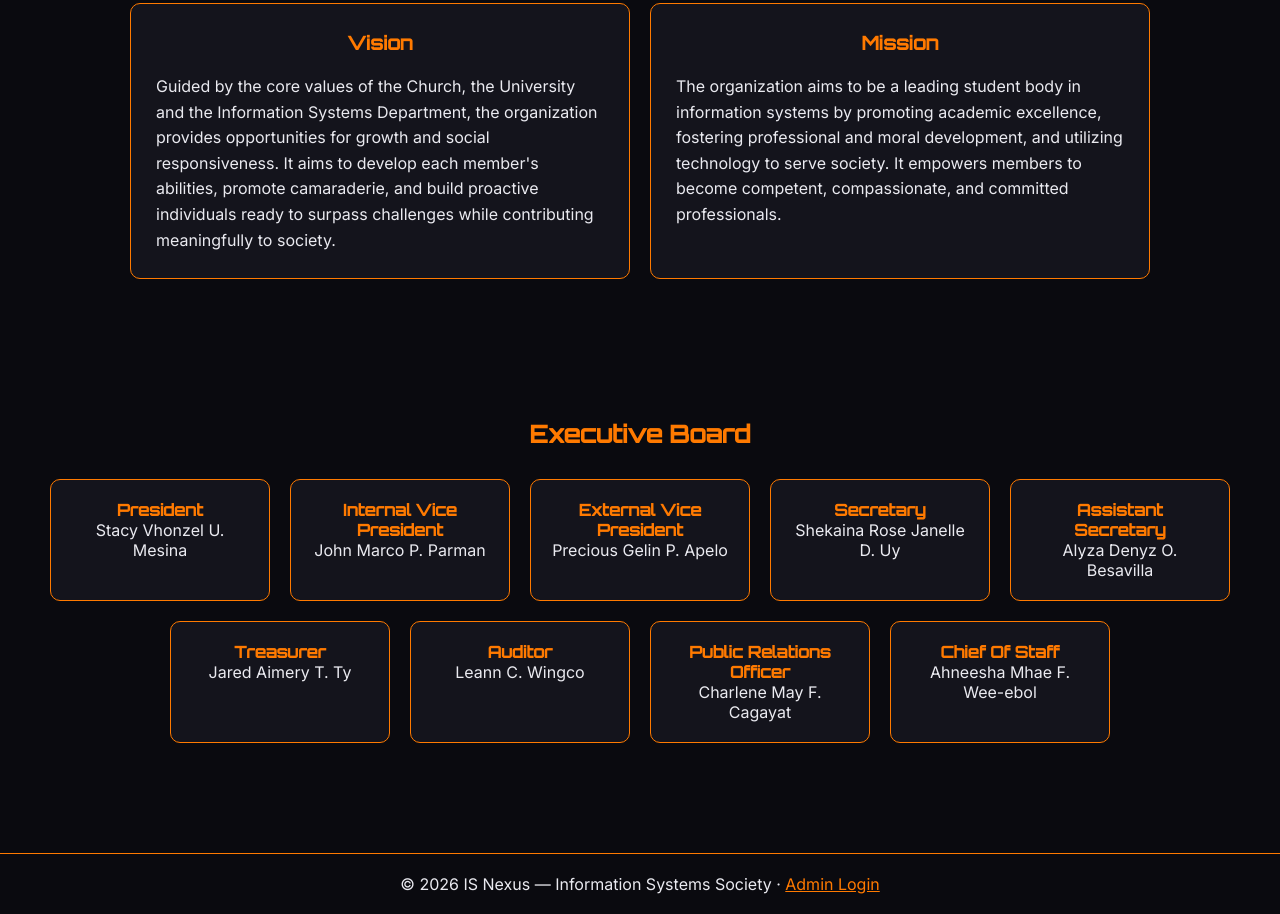
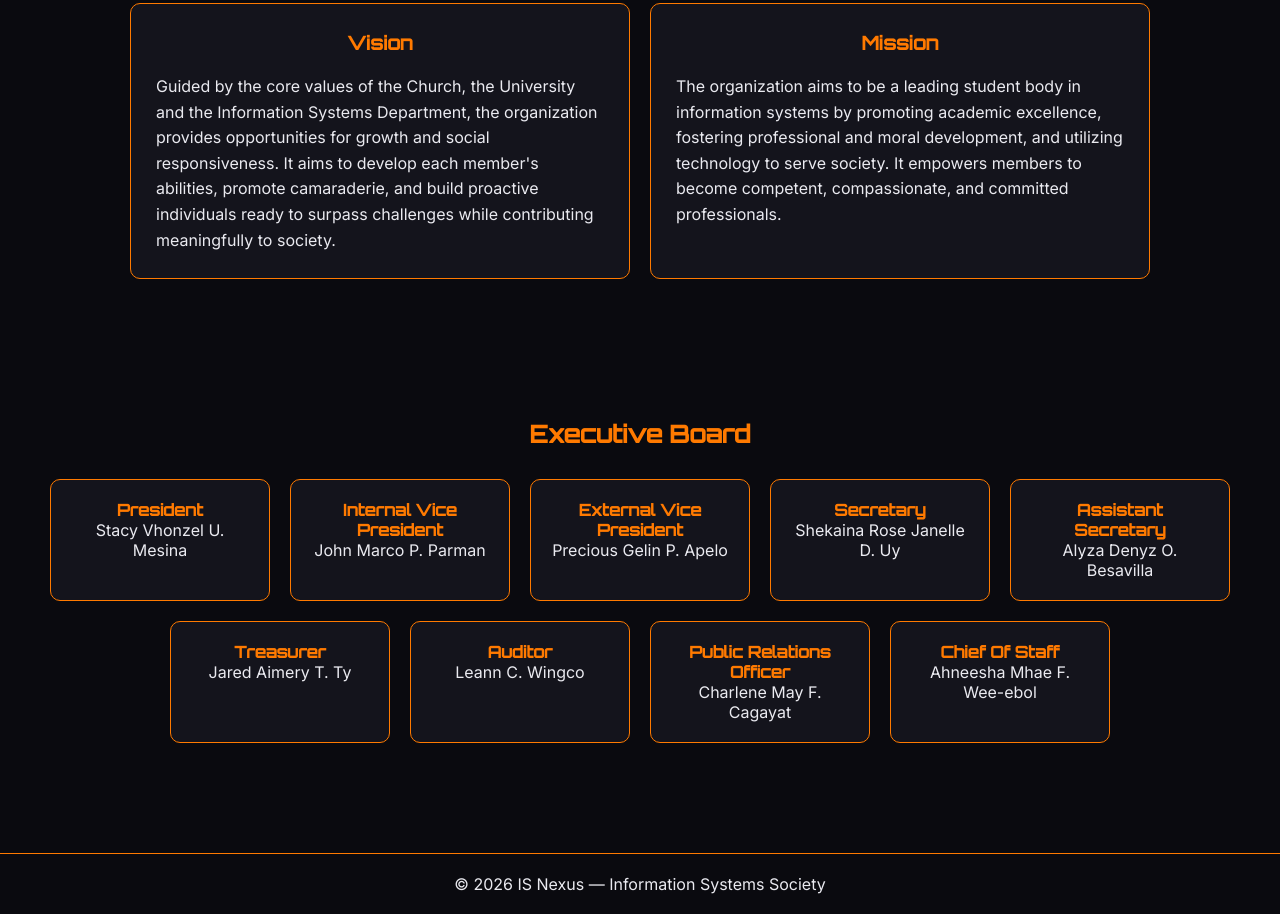
Before and after one commit to stacymesina/ISS-WEB, a plain HTML site: page about.html in a window 1280 px wide. Shown: the part 705-1619 px from the top of the page. Drawn offline with Linux system fonts and the light colour scheme; no server answers; a script that the page names is missing.

Commit message:
Update about.html

```diff
--- a/about.html
+++ b/about.html
@@ -18,7 +18,6 @@
       <a href="events.html">Events</a>
       <a href="membership.html">Membership</a>
       <a href="index.html#contact">Contact</a>
-      <a href="admin.html" class="nav-admin">Admin Login</a>
     </nav>
   </div>
 </header>
@@ -64,7 +63,7 @@
 </section>
 
 <footer class="footer">
-  <p>© 2026 IS Nexus — Information Systems Society · <a href="admin.html" style="color:var(--primary);">Admin Login</a></p>
+  <p>© 2026 IS Nexus — Information Systems Society</p>
 </footer>
 
 <script src="js/site-defaults.js"></script>
```
